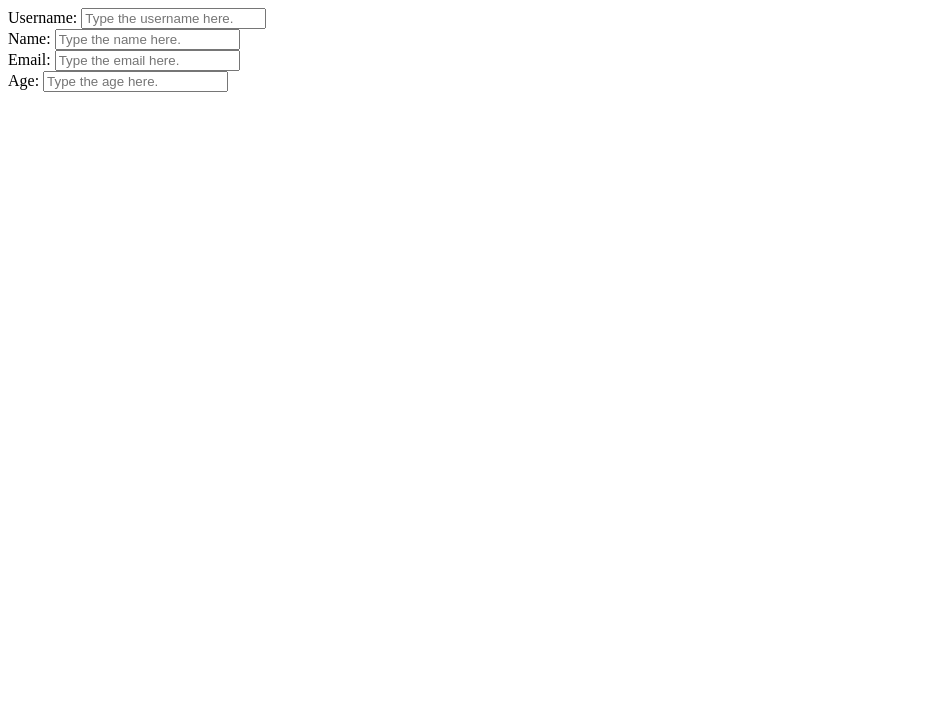
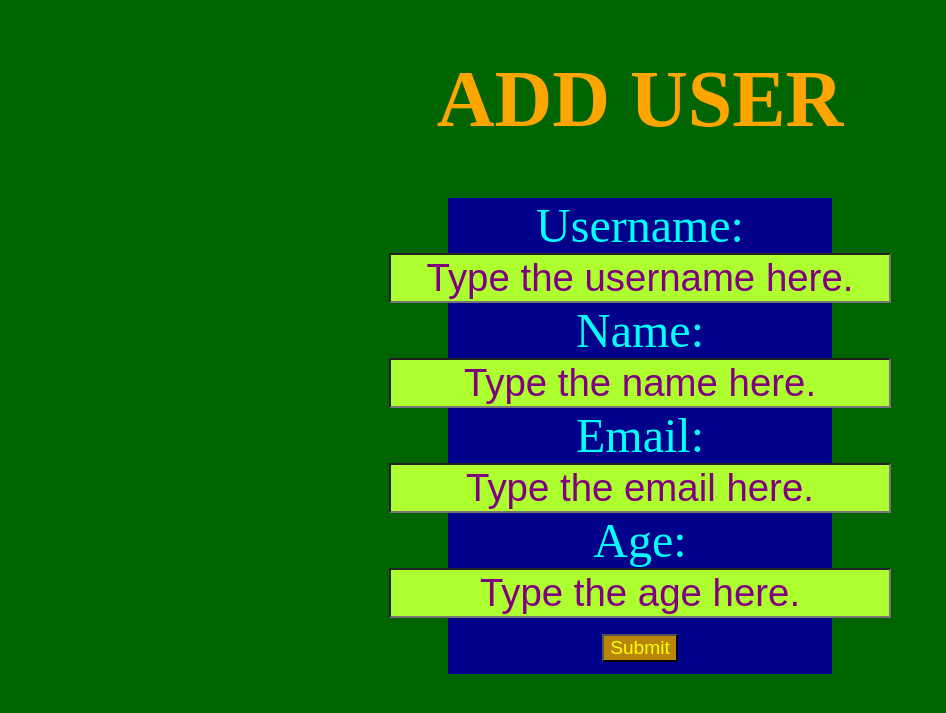
Before and after one commit to TrC-MT/SimpleUserManager, a web app: file pages/newUser.html in a window 1280 px wide. Shown: the top 713 px of the page, without its empty margins (0-946 px from the left). Run offline with its HTML, style and script files only (its server is not run), Linux system fonts and the light colour scheme.

Commit message:
Styled the pages.

```diff
--- a/pages/newUser.html
+++ b/pages/newUser.html
@@ -8,23 +8,17 @@
     <link rel="stylesheet" href="../styles.css">
 </head>
 <body>
+    <h1>ADD USER</h1>
     <form action="">
-        <div>
             <label for="username">Username:</label>
             <input type="text" id="username" placeholder="Type the username here.">
-        </div>
-        <div>
             <label for="name">Name:</label>
             <input type="text" id="name" placeholder="Type the name here.">
-        </div>
-        <div>
             <label for="email">Email:</label>
             <input type="text" id="email" placeholder="Type the email here.">
-        </div>
-        <div>
             <label for="age">Age:</label>
             <input type="text" id="age" placeholder="Type the age here.">
-        </div>
+            <button type="submit" class="submitbuttons">Submit</button>
     </form>
 </body>
 </html>
--- a/pages/userListing.html
+++ b/pages/userListing.html
@@ -8,6 +8,7 @@
     <link rel="stylesheet" href="../styles.css">
 </head>
 <body>
+    <h1>USER LIST</h1>
     <table>
         <tr>
             <th>Username</th>
@@ -22,12 +23,16 @@
             <td>Curtis Dalton</td>
             <td>fakeaccount@fakeemailthatdoesn'texist.nothing</td>
             <td>0193587</td>
+            <td><button>EDIT</button></td>
+            <td><button>DELETE</button></td>
         </tr>
         <tr> <!--Example user 2-->
             <td>ctdalton2</td>
             <td>Curtis Dalton jr</td>
             <td>fakeaccount2@fakeemailthatdoesn'texist.nothing</td>
             <td>03298</td>
+            <td><button>EDIT</button></td>
+            <td><button>DELETE</button></td>
         </tr>
     </table>
 </body>
--- a/styles.css
+++ b/styles.css
@@ -0,0 +1,72 @@
+*{
+    text-align: center;
+}
+
+body{
+    margin: 0;
+    background-color: darkgreen;
+    display: flex;
+    flex-direction: column;
+    align-items: center;
+}
+
+h1{
+    color:orange;
+    font-size: 5em;
+    width: 80%;
+}
+
+
+form{
+    background-color: darkblue;
+    width: 30%;
+    display: flex;
+    flex-direction: column;
+    align-items: center;
+    font-size: 3em;
+    padding-bottom: 1%;
+}
+
+label{
+    color:cyan;
+}
+
+input{
+    color: #bda0dd;
+    background-color:greenyellow;
+    font-size: .8em;
+}
+input::placeholder{
+    color:purple;
+}
+
+.submitbuttons{
+    color:yellow;
+    background-color:darkgoldenrod;
+    font-size: .4em;
+    margin-top: 4%;
+}
+
+
+table{
+    background-color: darkblue;
+    width: 90%;
+    border-collapse: collapse;
+}
+
+th{
+    color:cyan;
+    font-size: 3em;
+    border: 1.5px solid gray;
+}
+
+td{
+    color:plum;
+    font-size: 1.2em;
+    border: 1px solid gray;
+}
+
+button{
+    color:gold;
+    background-color: crimson;
+}
```
Also changed, not shown: pages/userEdit.html (+2 -8 lines).
